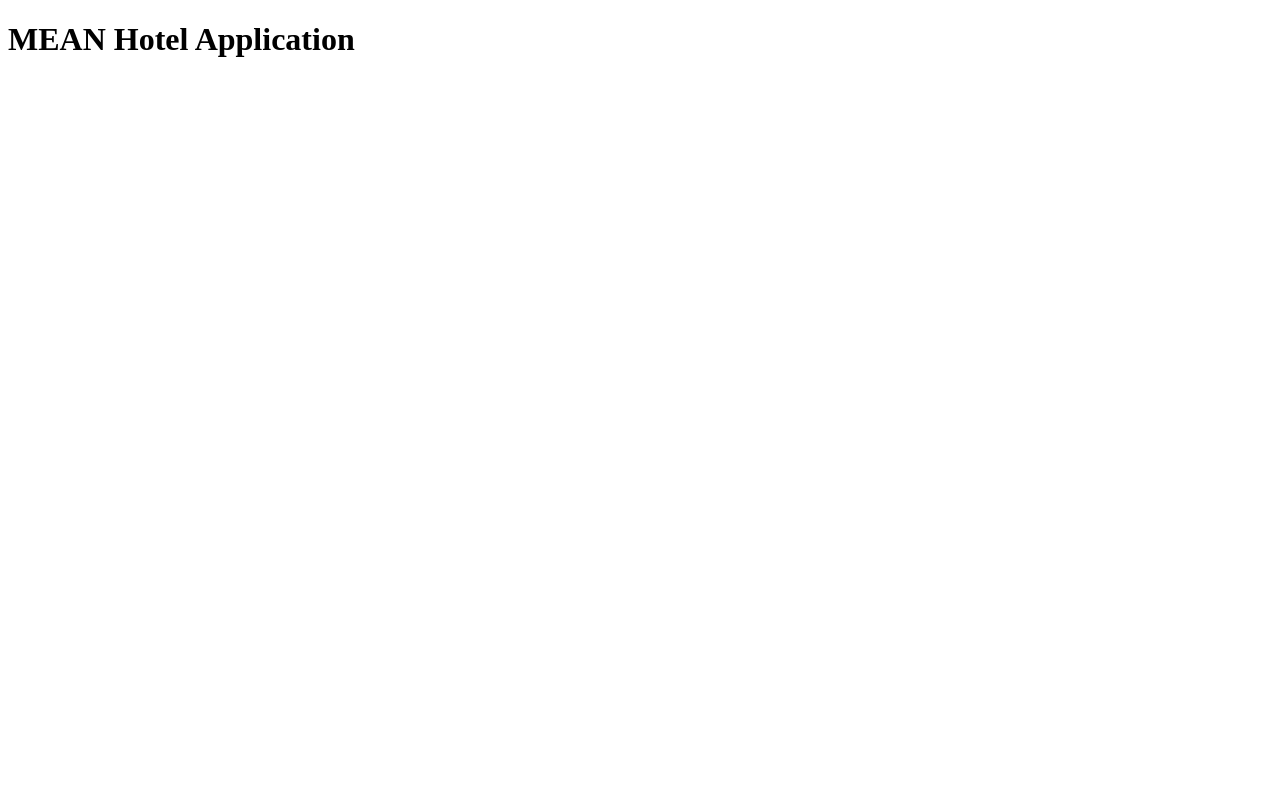
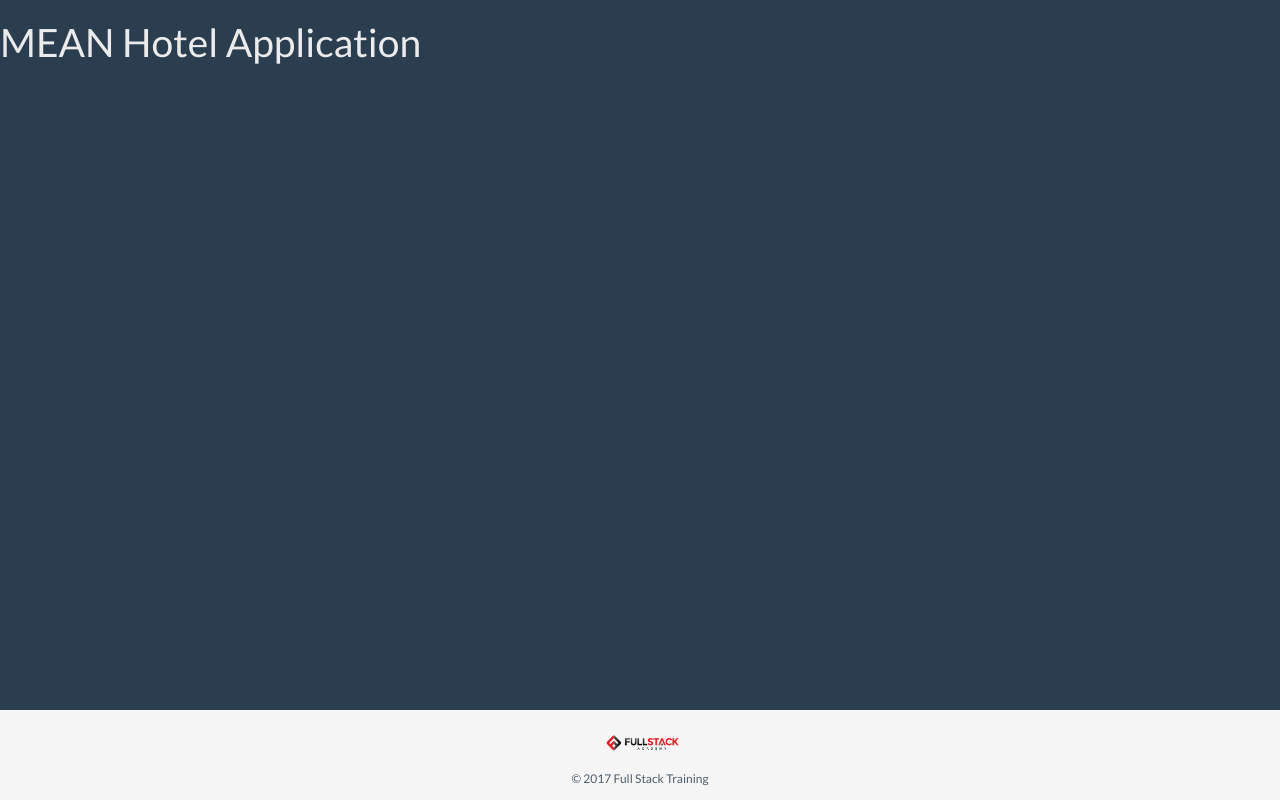
Before and after one commit to rbenvenuto/mean-stack-app, a website: page public/index.html in a window 1280 px wide. Drawn offline with Linux system fonts and the light colour scheme.

Commit message:
Referenciando recursos na tag <head> do index.html

```diff
--- a/public/index.html
+++ b/public/index.html
@@ -5,6 +5,8 @@
     <meta charset="UTF-8">
     <meta name="viewport" content="width=device-width, initial-scale=1.0">
     <meta http-equiv="X-UA-Compatible" content="ie=edge">
+    <link rel="stylesheet" href="css/bootstrap.min.css">
+    <link rel="stylesheet" href="css/style.css">
     <title>MEAN Hotel</title>
 </head>
 
@@ -12,6 +14,20 @@
 
     <h1>MEAN Hotel Application</h1>
 
+    <footer class="footer">
+        <div class="container">
+            <p class="text-muted text-center">
+                <a href="http://localhost:3000">
+                    <img src="/img/FullStackTraining.png" height="26" alt="Full Stack Training">
+                </a>
+            </p>
+            <p class="text-muted text-center">
+                <small>&copy; 2017 Full Stack Training</small>
+            </p>
+        </div>
+    </footer>
+
+    <script src="jquery/jquery-3.2.1.min.js"></script>
 </body>
 
 </html>
```
